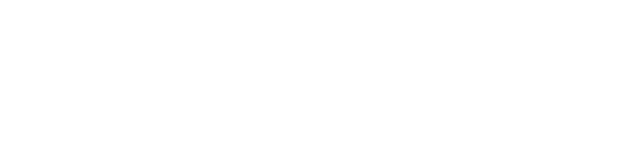
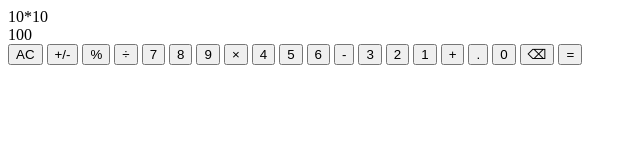
Before and after one commit to Ashwin-28/Cal-project-1, a plain HTML site: page index.html in a window 1280 px wide. Shown: the whole page, without its empty margins (0-640 px from the left). Drawn offline with Linux system fonts and the light colour scheme.

Commit message:
before_style_buttons

```diff
--- a/index.html
+++ b/index.html
@@ -8,6 +8,39 @@
     <script src="script.js"></script>
 </head>
 <body>
+    <section id="output">
+        <div id="exp">10*10</div>
+        <div id="result">100</div>
+    </section>
+    <section>
+        <button class="light-btn" data-action="clear" data-value="C">AC</button>
+        <button class="light-btn" data-action="negate" data-value="C">+/-</button>
+        <button class="light-btn" data-action="modulo" data-value="%">%</button>
+        <button class="light-blue" data-action="division" data-value="/">&divide;</button>
+
+        <button class="light-dark" data-action="number" data-value="7">7</button>
+        <button class="light-dark" data-action="number" data-value="8">8</button>
+        <button class="light-dark" data-action="number" data-value="9">9</button>
+        <button class="light-blue" data-action="multiply" data-value="*">&times;</button>
+
+        <button class="light-dark" data-action="number" data-value="4">4</button>
+        <button class="light-dark" data-action="number" data-value="5">5</button>
+        <button class="light-dark" data-action="number" data-value="6">6</button>
+        <button class="light-blue" data-action="subtraction" data-value="-">-</button>
+
+        <button class="light-dark" data-action="number" data-value="3">3</button>
+        <button class="light-dark" data-action="number" data-value="2">2</button>
+        <button class="light-dark" data-action="number" data-value="2">1</button>
+        <button class="light-blue" data-action="addition" data-value="+">+</button>
+
+
+        <button class="light-btn" data-action="decimal" data-value=".">.</button>
+        <button class="light-btn" data-action="number" data-value="0">0</button>
+        <button class="light-btn" data-action="backspace" >&#9003</button>
+        <button class="light-blue" data-action="submit" data-value="=">=</button>
+
+
+    </section>
 
 </body>
 </html>
```
